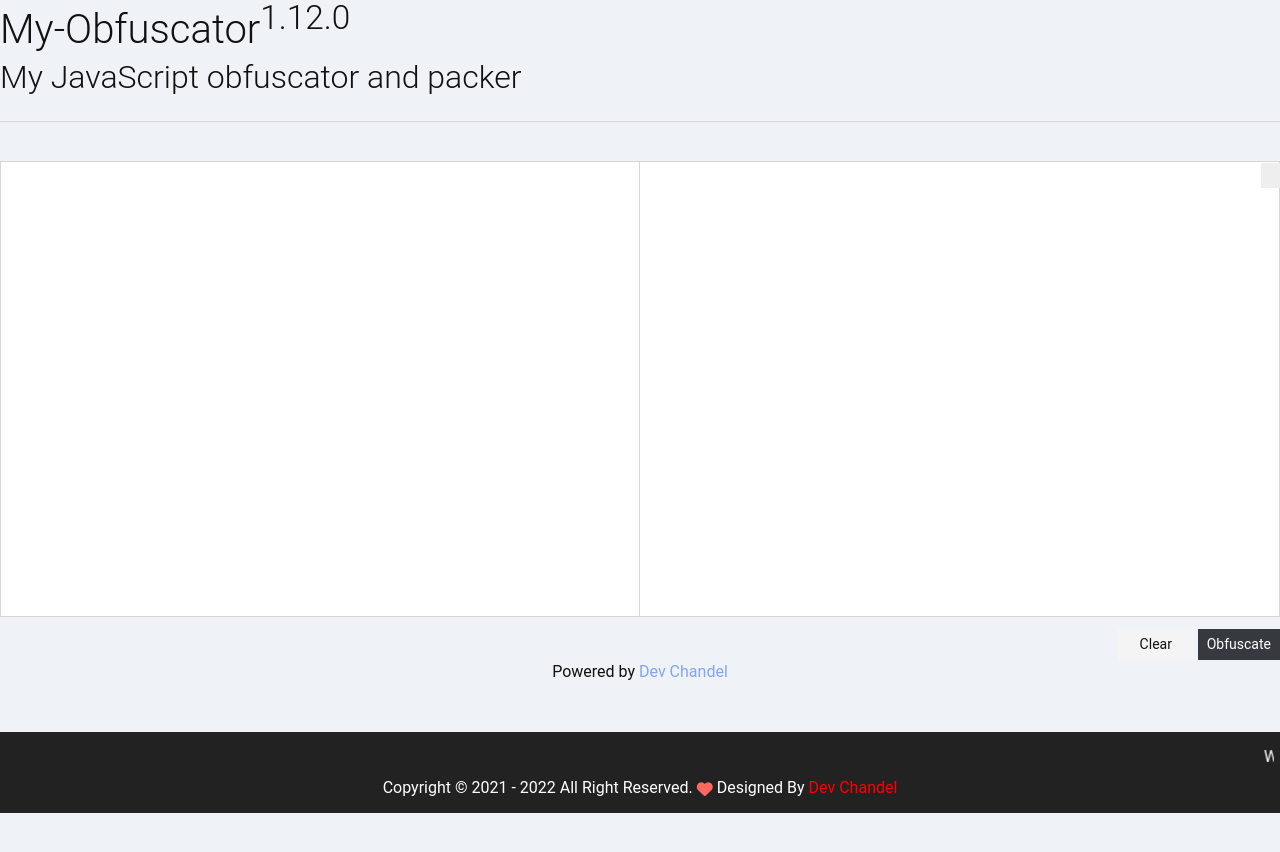
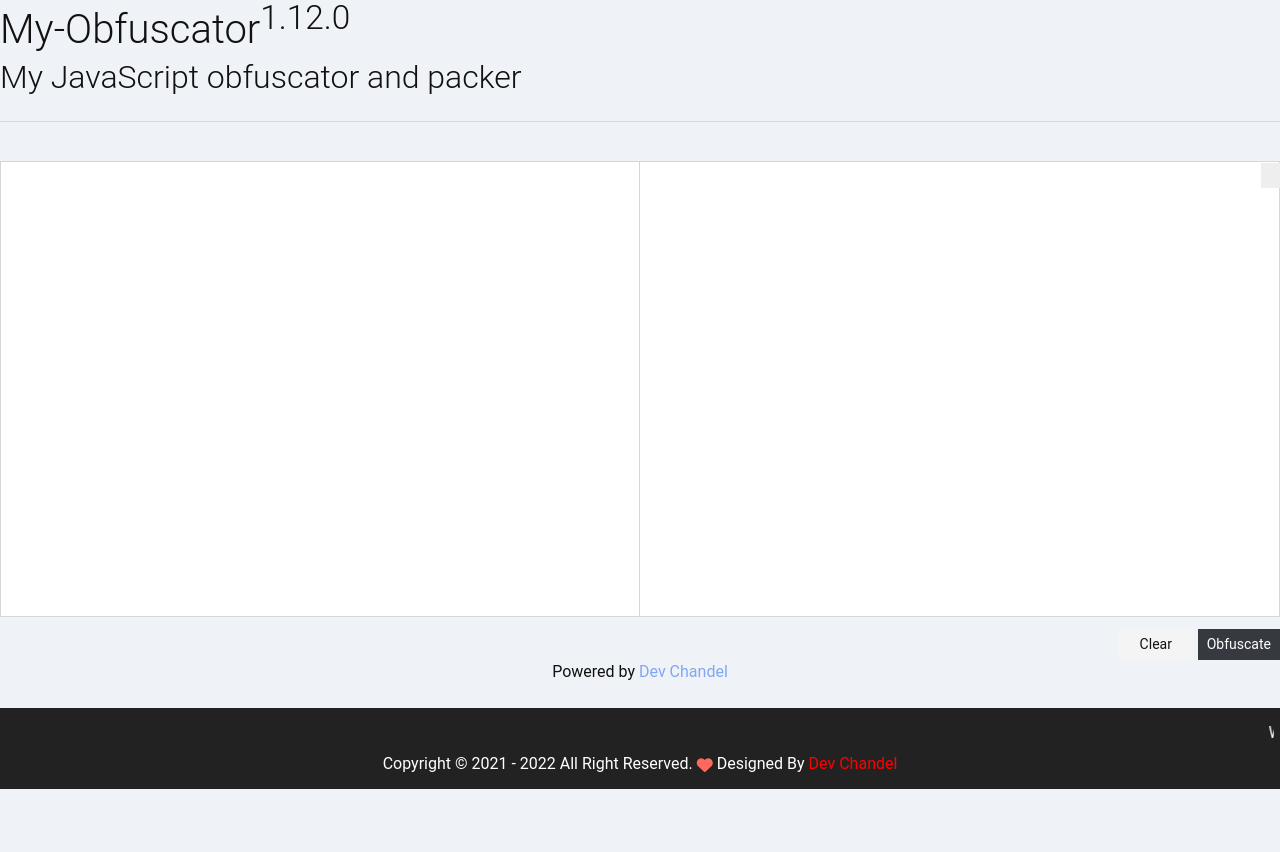
Before and after one commit to GoojDex/My-Obfuscator, a Jekyll site: the page built from README.md, in a window 1280 px wide. Shown: the top 852 px of the page. Built offline with Jekyll 4.4.1, drawn with Linux system fonts in a browser that asks for light colours; nearby versions of some CDN libraries; some web fonts are replaced; our own code applies the rules of GitHub Pages for plain Markdown files.

Commit message:
Update default.html

```diff
--- a/_layouts/default.html
+++ b/_layouts/default.html
@@ -1993,7 +1993,7 @@ footer a:hover {
 
 <div class="center-align" id="credits" style="text-align: center;">Powered by <a class="teal-text" href="https://goojdextools.blogspot.com/" id="creditlink" rel="dofollow" target="_blank">Dev Chandel</a></div><div class="center-align" style="text-align: center;"></div>
 
-    </section><br /><br/>
+    </section><br />
 
     <footer id="footer">
      <marquee class="GeneratedMarquee" direction="left" scrollamount="4" behavior="scroll">Welcome To Dev Chandel, Web Development & Design, Training Services, Android Application Development, Software Development, Designing Services, Digital Marketing Services, Bookkeeping Services, Consultancy Services, Training Services, IT Support, Digital Printing Services, Much More Services Provided By Dev Chandel.</marquee>
```
